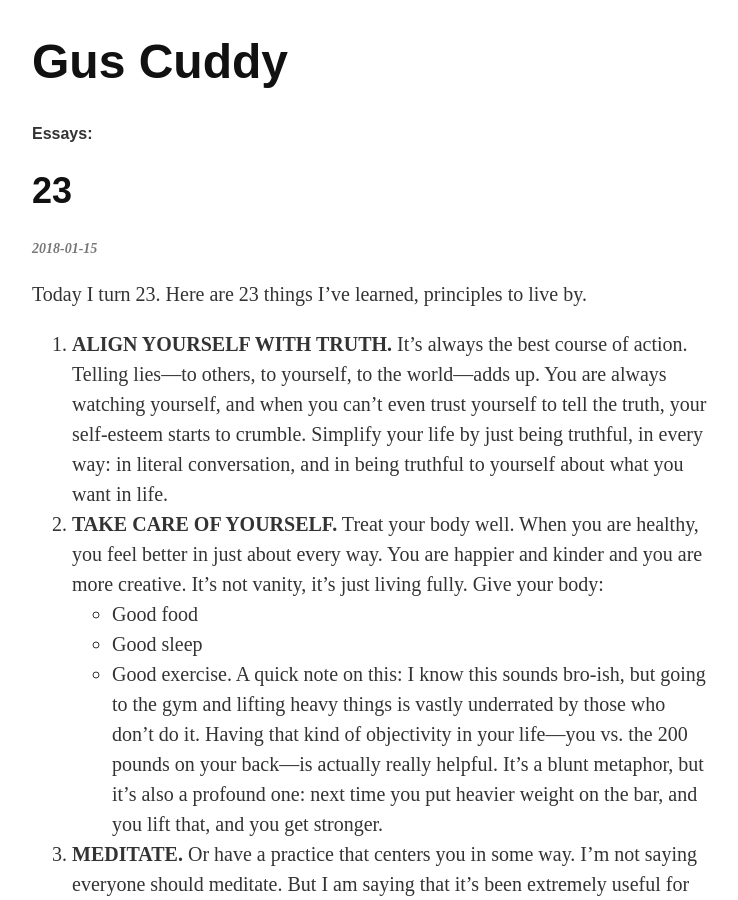
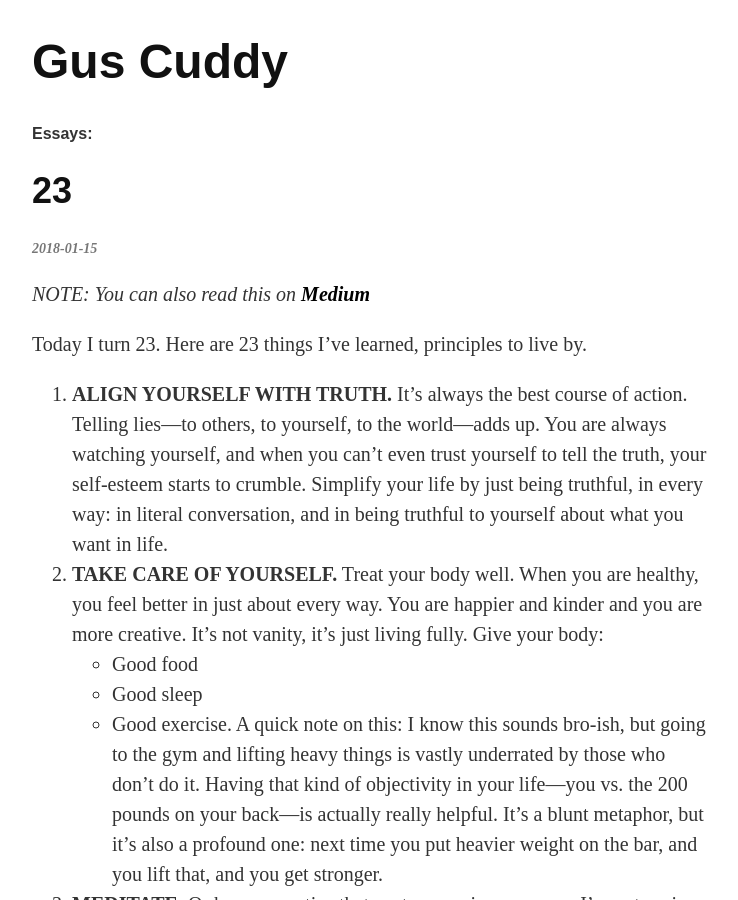
Before and after one commit to gcuddy/gcuddy.github.io, a Jekyll site: the page built from _posts/2018-01-15-twentythree.md, in a window 1280 px wide and 900 px high. Shown: the whole window, without its empty margins (32-770 px from the left). Built offline with Jekyll 4.4.1, drawn with Linux system fonts in a browser that asks for light colours; nearby versions of some CDN libraries; library files that are not in the unit come from our copies.

Commit message:
Updates.

```diff
--- a/_posts/2018-01-15-twentythree.md
+++ b/_posts/2018-01-15-twentythree.md
@@ -3,6 +3,8 @@ layout: post
 title: "23"
 permalink: /23
 ---
+
+*NOTE: You can also read this on [Medium](https://medium.com/@guscuddy/23-principles-to-live-by-fd10ccab3156)*
 
 Today I turn 23. Here are 23 things I’ve learned, principles to live by.
 
```
